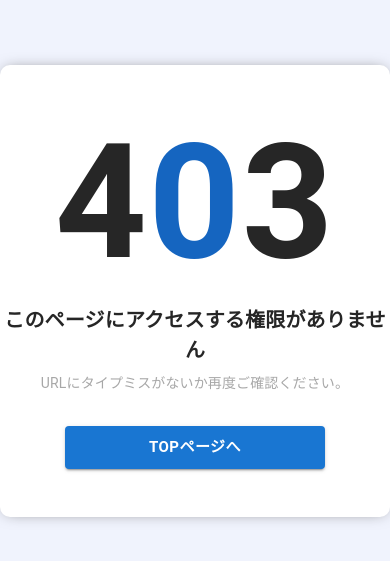
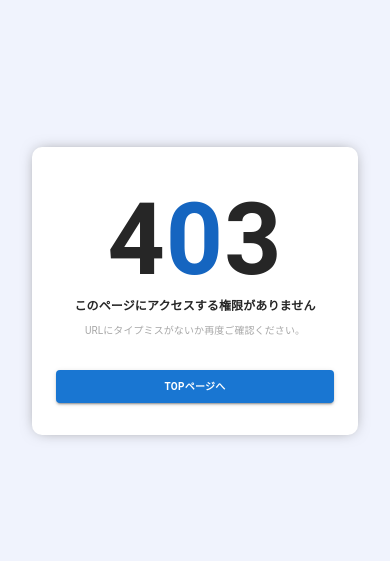
Before and after one commit to kamegoro/book-shelf, a Next.js app: page /403 in a window 390 px wide. Shown: the part 131-692 px from the top of the page. Built offline with nearby package versions, Linux system fonts and the light colour scheme.

Commit message:
Implemented custom error page with responsive support

```diff
--- a/src/components/organisms/CustomErrorBox/index.tsx
+++ b/src/components/organisms/CustomErrorBox/index.tsx
@@ -22,23 +22,34 @@ const CustomErrorBox = ({ statusCode, message, description }: CustomErrorBoxProp
         backgroundColor: '#f0f3fd',
         width: '100vw',
         height: '100vh',
+        px: 4,
       }}
     >
       <Box
         sx={{
-          width: 700,
+          width: {
+            xs: '100%',
+            md: 600,
+          },
           display: 'flex',
           flexDirection: 'column',
           backgroundColor: 'white',
-          pb: 6,
+          pb: {
+            xs: 4,
+            sm: 6,
+          },
           boxShadow: '0px 0px 15px -5px #777777',
           borderRadius: '10px',
+          px: 3,
         }}
       >
         <Typography
           component="h1"
           sx={{
-            fontSize: 160,
+            fontSize: {
+              xs: 100,
+              sm: 160,
+            },
             fontWeight: 'bold',
             color: '#262626',
             textAlign: 'center',
@@ -50,7 +61,10 @@ const CustomErrorBox = ({ statusCode, message, description }: CustomErrorBoxProp
             component="span"
             sx={{
               color: '#1565C0',
-              fontSize: 160,
+              fontSize: {
+                xs: 100,
+                sm: 160,
+              },
               fontWeight: 'bold',
             }}
           >
@@ -61,7 +75,10 @@ const CustomErrorBox = ({ statusCode, message, description }: CustomErrorBoxProp
         <Typography
           sx={{
             marginBottom: 1,
-            fontSize: 20,
+            fontSize: {
+              xs: 12,
+              sm: 20,
+            },
             fontWeight: 'bold',
             color: '#262626',
             textAlign: 'center',
@@ -71,7 +88,10 @@ const CustomErrorBox = ({ statusCode, message, description }: CustomErrorBoxProp
         </Typography>
         <Typography
           sx={{
-            fontSize: 14,
+            fontSize: {
+              xs: 10,
+              sm: 14,
+            },
             opacity: 0.4,
             color: '#262626',
             textAlign: 'center',
@@ -85,7 +105,18 @@ const CustomErrorBox = ({ statusCode, message, description }: CustomErrorBoxProp
             router.push(`/`);
           }}
           variant="contained"
-          sx={{ width: 260, margin: '0 auto', fontWeight: 'bold' }}
+          sx={{
+            width: {
+              xs: '100%',
+              sm: 260,
+            },
+            fontSize: {
+              xs: 10,
+              sm: 14,
+            },
+            margin: '0 auto',
+            fontWeight: 'bold',
+          }}
           size="large"
         >
           TOPページへ
```
